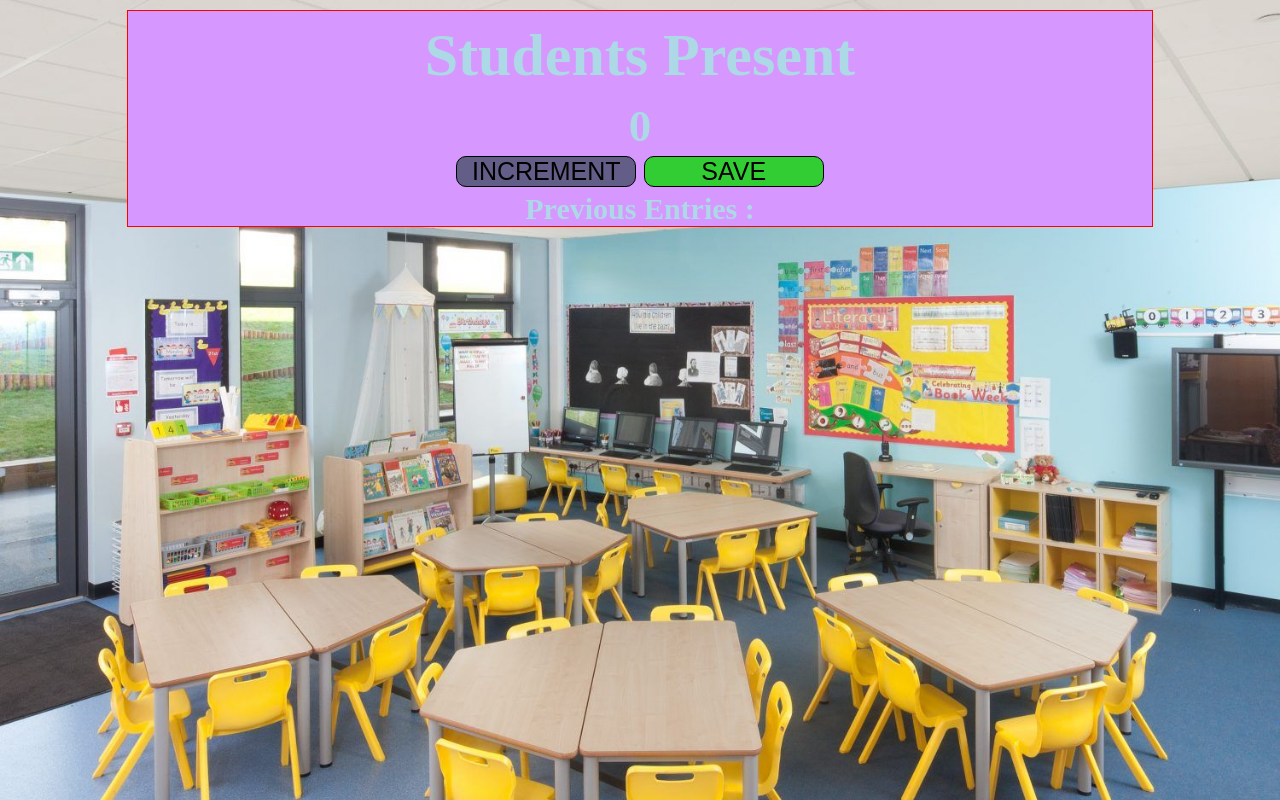
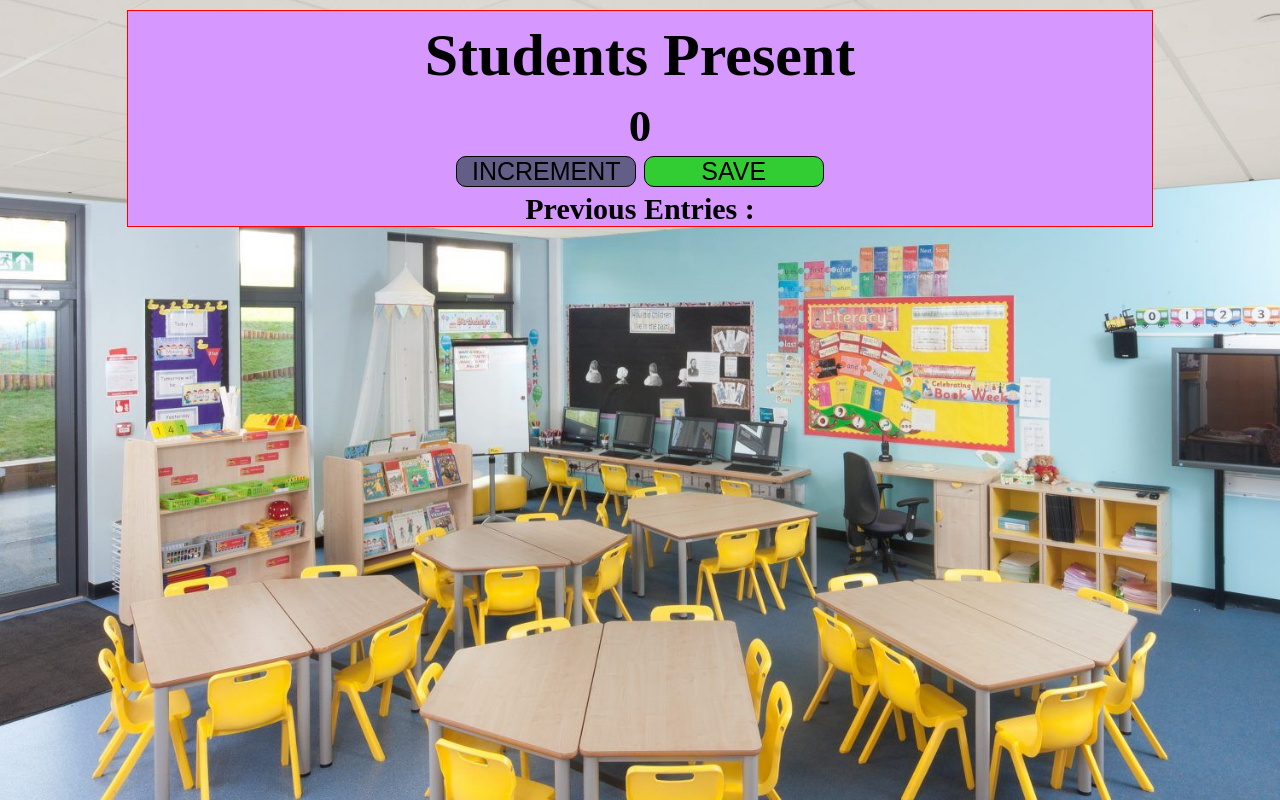
Before and after one commit to Ahmedm2002/Counter-in-Js, a plain HTML site: page index.html in a window 1280 px wide. Drawn offline with Linux system fonts and the light colour scheme.

Commit message:
Update index.css

```diff
--- a/index.css
+++ b/index.css
@@ -37,6 +37,6 @@ input{
 	border:1px solid red;
 	margin:10px auto ;
 	background-color: #D697FF;
-	color: #ADD8E6;
+	color: Black;
 
 }
```
